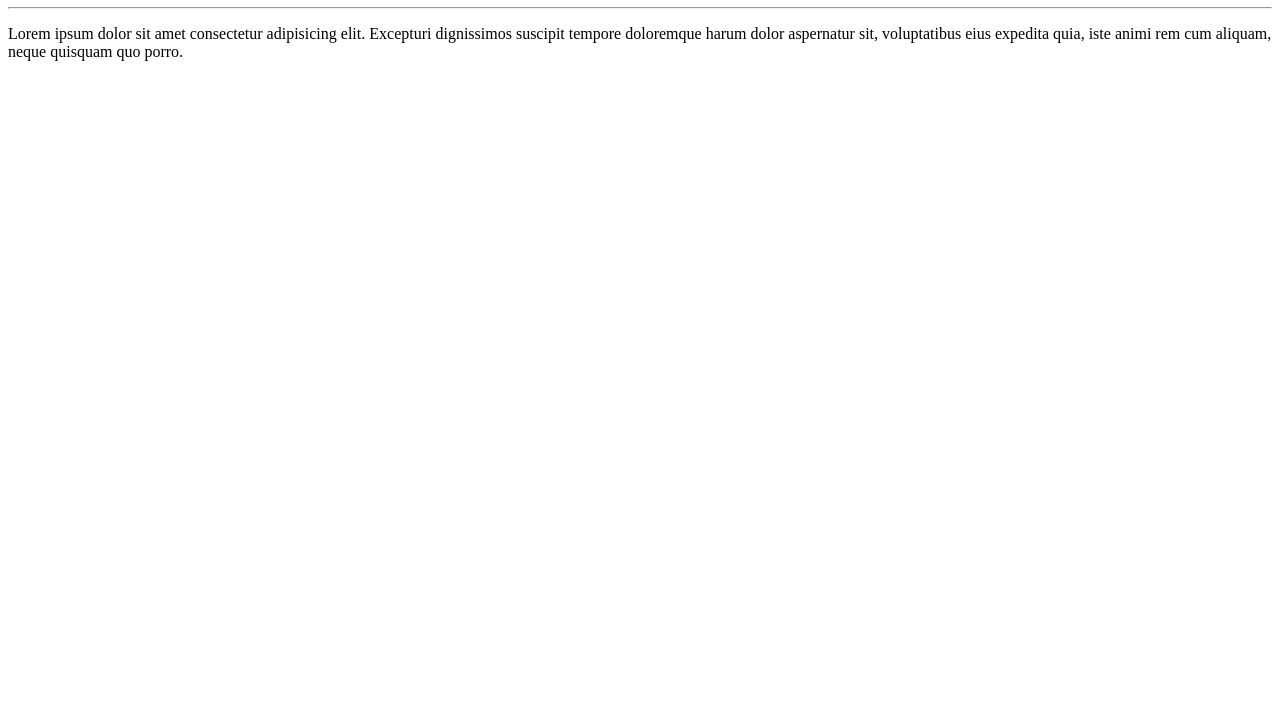
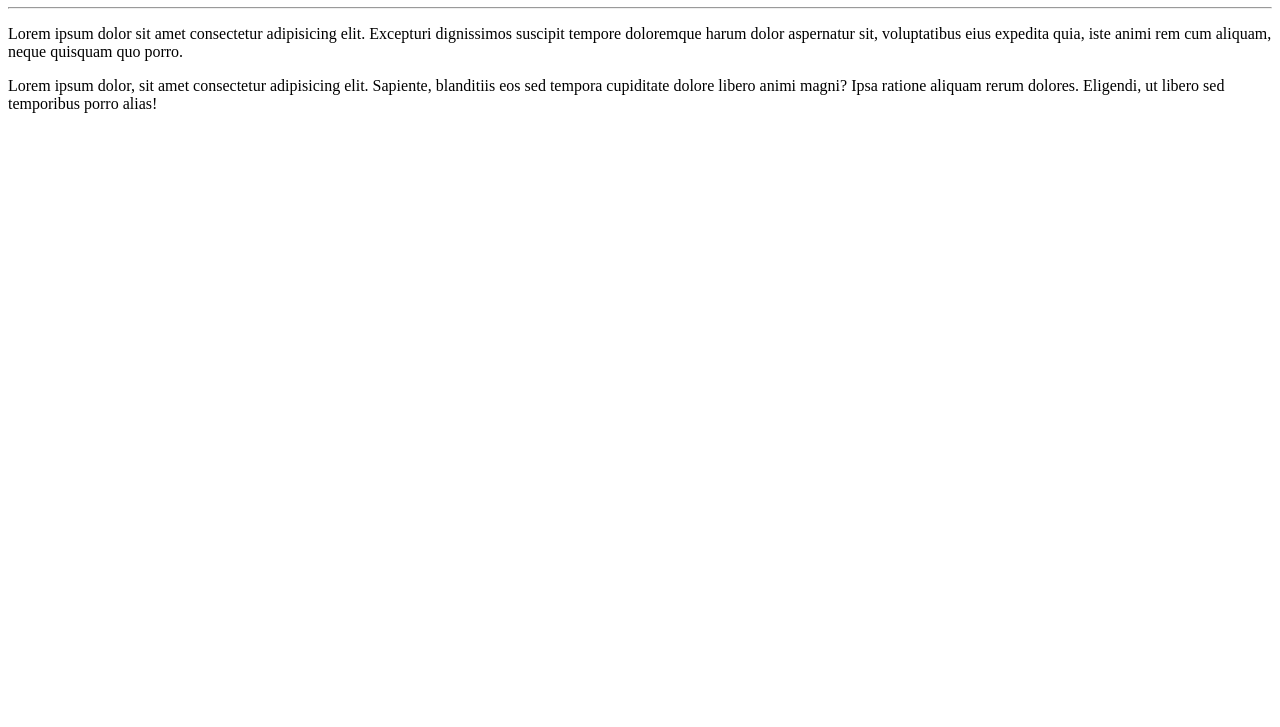
Before and after one commit to beatrizsesan/Hi, a plain HTML site: page site-exemplo/index.html in a window 1280 px wide. Shown: the part 73-800 px from the top of the page. Drawn offline with Linux system fonts and the light colour scheme.

Commit message:
adicionei um paragrafo

```diff
--- a/site-exemplo/index.html
+++ b/site-exemplo/index.html
@@ -9,5 +9,6 @@
     <h1>Olá, mundo!</h1>
     <hr>
     <p>Lorem ipsum dolor sit amet consectetur adipisicing elit. Excepturi dignissimos suscipit tempore doloremque harum dolor aspernatur sit, voluptatibus eius expedita quia, iste animi rem cum aliquam, neque quisquam quo porro.</p>
+    <p>Lorem ipsum dolor, sit amet consectetur adipisicing elit. Sapiente, blanditiis eos sed tempora cupiditate dolore libero animi magni? Ipsa ratione aliquam rerum dolores. Eligendi, ut libero sed temporibus porro alias!</p>
 </body>
 </html>
```
